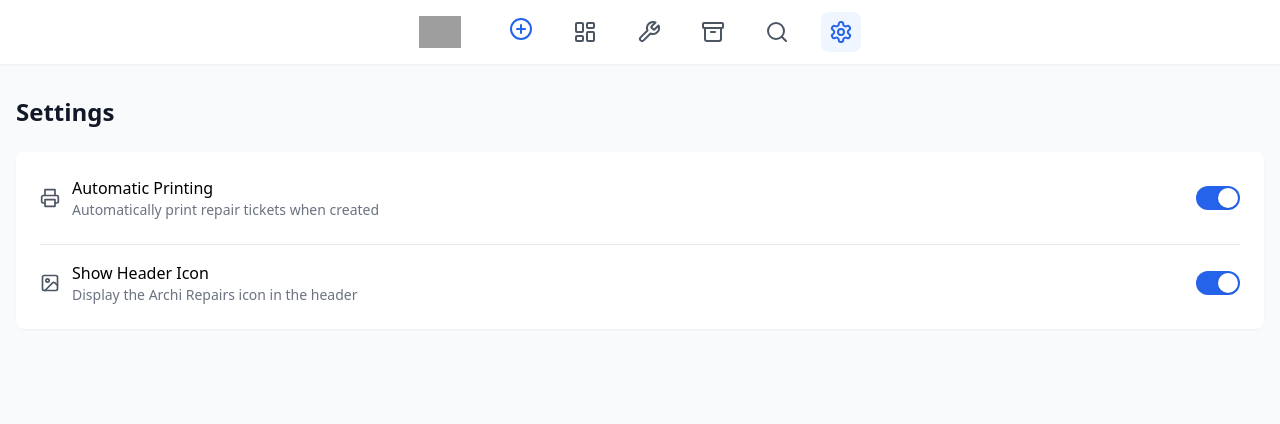
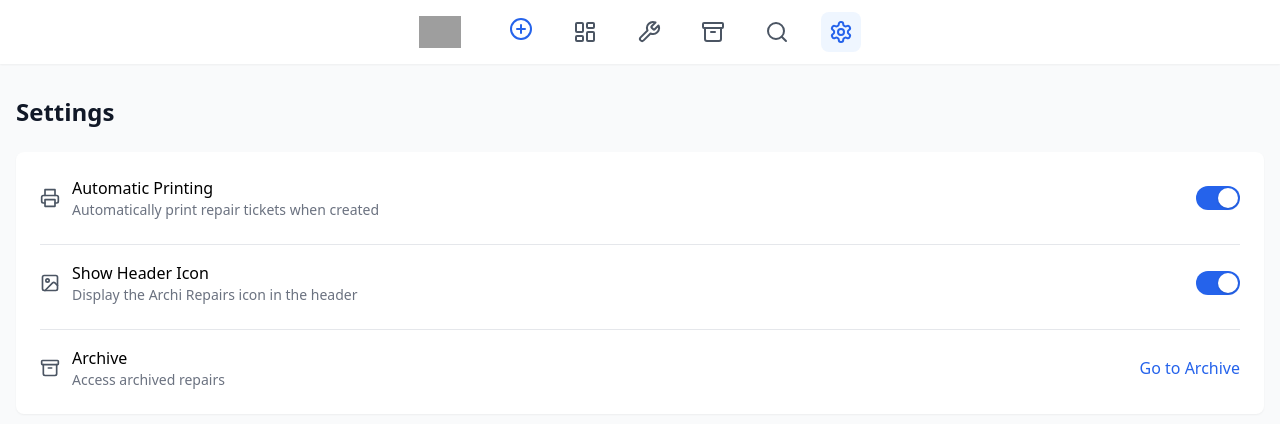
Before and after one commit to joshtorie/dashboard, a React (Vite) app: page /settings in a window 1280 px wide. Shown: the top 424 px of the page. Built offline with nearby package versions, Linux system fonts and the light colour scheme; no server answers; the database is empty; grey boxes are pictures that could not be loaded.

Commit message:
archive in settings

```diff
--- a/src/pages/Settings.tsx
+++ b/src/pages/Settings.tsx
@@ -1,6 +1,7 @@
 import React from 'react';
 import { useSettingsStore } from '../store/settingsStore';
-import { Printer, Image as ImageIcon } from 'lucide-react';
+import { Printer, Image as ImageIcon, Archive } from 'lucide-react';
+import { Link } from 'react-router-dom';
 
 export default function Settings() {
   const { autoPrintEnabled, toggleAutoPrint, showHeaderIcon, toggleHeaderIcon } = useSettingsStore();
@@ -58,6 +59,21 @@ export default function Settings() {
               />
             </button>
           </div>
+
+          <div className="flex items-center justify-between pt-4 border-t">
+            <div className="flex items-center space-x-3">
+              <Archive className="w-5 h-5 text-gray-600" />
+              <div>
+                <h3 className="font-medium">Archive</h3>
+                <p className="text-sm text-gray-500">
+                  Access archived repairs
+                </p>
+              </div>
+            </div>
+            <Link to="/archive" className="text-blue-600 hover:text-blue-700">
+              Go to Archive
+            </Link>
+          </div>
         </div>
       </div>
     </div>
```
